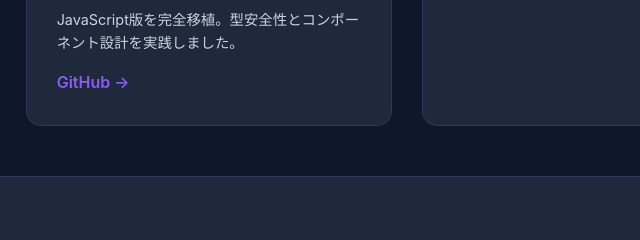
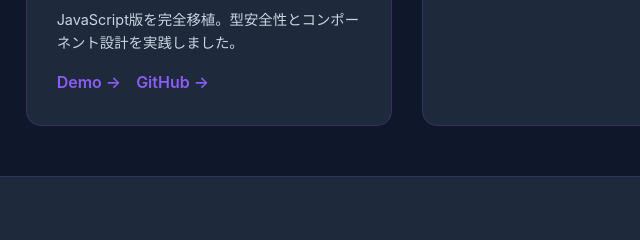
Before and after one commit to SE0831/SE0831.github.io, a plain HTML site: page index.html in a window 1280 px wide. Both pictures are taken after a click on the button "React版". Shown: the part 1486-1726 px from the top of the page, 431-1071 px from the left. Drawn offline with Linux system fonts and the light colour scheme.

Commit message:
Update index.html

```diff
--- a/index.html
+++ b/index.html
@@ -484,6 +484,9 @@
         JavaScript版を完全移植。型安全性とコンポーネント設計を実践しました。
     </p>
     <div class="project-links">
+        <a href="https://se0831.github.io/sales-dashboard-react/" class="project-link" target="_blank">
+            Demo →
+        </a>
         <a href="https://github.com/SE0831/sales-dashboard-react" class="project-link" target="_blank">
             GitHub →
         </a>
```
Lines whose indentation alone changed are shown as unchanged.
